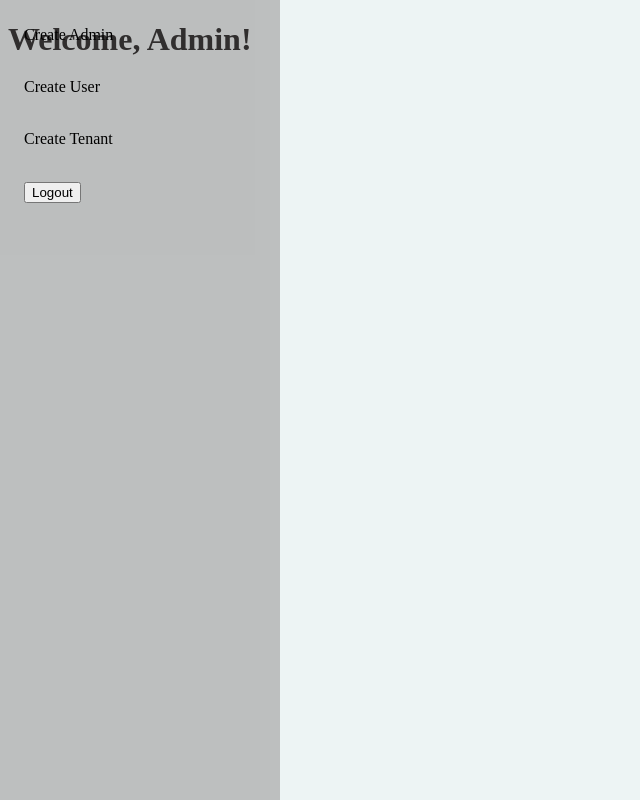
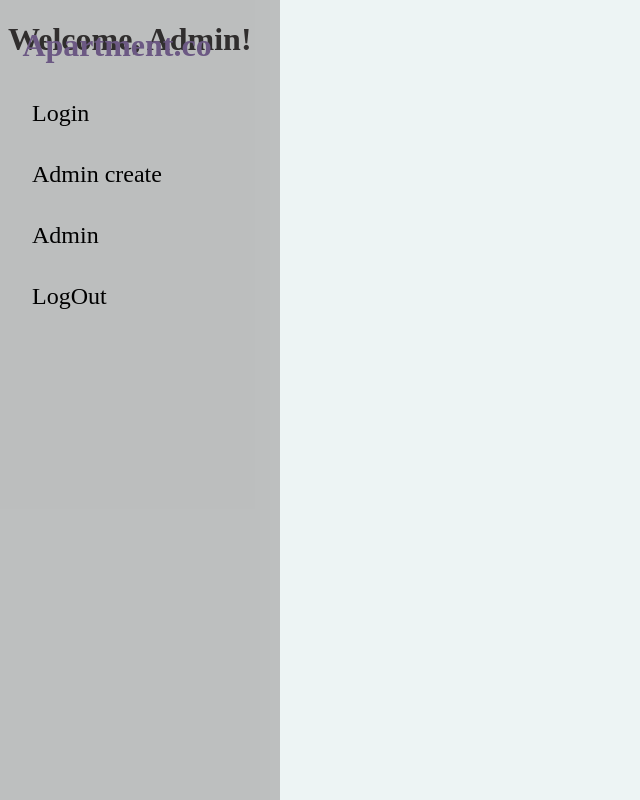
Before and after one commit to Umarocks/ApartmentMgmt, a React (Create React App) app in the folder client/: page /admin in a window 1280 px wide. Shown: the whole page, without its empty margins (0-640 px from the left). Built offline with nearby package versions, Linux system fonts and the light colour scheme.

Commit message:
login logout working

```diff
--- a/client/src/App.js
+++ b/client/src/App.js
@@ -14,12 +14,14 @@ import {
   faCheck,
 } from "@fortawesome/free-solid-svg-icons";
 import MyContext from "./MyContext";
+import Logout from "./components/Logout/Logout";
+
 function App() {
   const [menuItems, setMenuItems] = useState([
-    { link: "/login", faValue: faUser, value: "Login" },
-    { link: "/signup", faValue: faUser, value: "Sign Up" },
-    { link: "/pay-rent", faValue: faMoneyBill, value: "Pay Rent" },
-    { link: "/file-complaint", faValue: faCheck, value: "File Complaint" },
+    { link: "/login", faValue: "faUser", value: "Login" },
+    { link: "/signup", faValue: "faUser", value: "Sign Up" },
+    { link: "/pay-rent", faValue: "faMoneyBill", value: "Pay Rent" },
+    { link: "/file-complaint", faValue: "faCheck", value: "File Complaint" },
   ]);
   return (
     <MyContext.Provider value={{ menuItems, setMenuItems }}>
@@ -31,6 +33,7 @@ function App() {
           <Route path="/pay-rent" element={<Payrent />} />
           <Route path="/file-complaint" element={<Filecomplaint />} />
           <Route path="/admin" element={<Admin />} />
+          <Route path="/logout" element={<Logout />} />
         </Routes>
       </BrowserRouter>
     </MyContext.Provider>
--- /dev/null
+++ b/client/src/MenuItems.js
@@ -0,0 +1,8 @@
+const menuItems = [
+  { link: "/login", faValue: "faUser", value: "Login" },
+  { link: "/signup", faValue: "faUser", value: "Sign Up" },
+  { link: "/pay-rent", faValue: "faMoneyBill", value: "Pay Rent" },
+  { link: "/file-complaint", faValue: "faCheck", value: "File Complaint" },
+];
+
+export default { menuItems };
--- a/client/src/components/Admin/Admin.jsx
+++ b/client/src/components/Admin/Admin.jsx
@@ -1,4 +1,4 @@
-import React, { useState } from "react";
+import React, { useState, useContext, useEffect } from "react";
 import axios from "axios";
 import {
   faUser,
@@ -6,33 +6,35 @@ import {
   faExclamationTriangle,
   faCheck,
 } from "@fortawesome/free-solid-svg-icons";
-import MyContext from "../../App"; // Import your MyContext here
+
+import MyContext from "../../MyContext";
+import Sidebar from "../Sidebar/Sidebar";
 const Admin = () => {
-  const handleLogout = async () => {
-    try {
-      await axios.get("http://localhost:3000/auth/logout", {
-        withCredentials: true,
-      });
-      // Redirect to login page after successful logout
-      window.location.href = "/login";
-      // Perform any additional logic after successful logout
-    } catch (error) {
-      // Handle error if logout request fails
-      console.error("Logout failed:", error);
-    }
-  };
+  const adminMenuItem = [
+    { link: "/login", faValue: "faUser", value: "Login" },
+    { link: "/signup", faValue: "faUser", value: "Admin create" },
+    { link: "/pay-rent", faValue: "faMoneyBill", value: "Admin" },
+    {
+      link: "/logout",
+      faValue: "faCheck",
+      value: "LogOut",
+    },
+  ];
+  const { setMenuItems } = useContext(MyContext);
+  useEffect(() => {
+    setMenuItems(adminMenuItem);
+  }, []);
+
   return (
     <div className="admin-container">
-      <div className="sidebar">
+      {/* <div className="sidebar">
         <ul>
-          <li>Create Admin</li>
-          <li>Create User</li>
-          <li>Create Tenant</li>
           <li>
             <button onClick={handleLogout}>Logout</button>
           </li>
         </ul>
-      </div>
+      </div> */}
+      <Sidebar />
       <div className="dashboard">
         <h1>Welcome, Admin!</h1>
         {/* Add more dashboard content here */}
--- a/client/src/components/Home/Home.jsx
+++ b/client/src/components/Home/Home.jsx
@@ -1,4 +1,4 @@
-import React, { useState, useContext } from "react";
+import React, { useState, useContext, useEffect } from "react";
 import Sidebar from "../Sidebar/Sidebar";
 import backgroundImage from "../../Assets/Homepage.jpeg";
 import {
@@ -8,9 +8,16 @@ import {
   faCheck,
 } from "@fortawesome/free-solid-svg-icons";
 import MyContext from "../../MyContext"; // Import your MyContext here
-
+import Login from "../Login/Login";
+import newmenuItems from "../../MenuItems";
 const Home = () => {
   const { menuItems, setMenuItems } = useContext(MyContext);
+  useEffect(() => {
+    setMenuItems(menuItems);
+    setIsLoading(false);
+  }, []);
+  const [isLoading, setIsLoading] = useState(true);
+
   console.log(menuItems);
   return (
     <div>
--- a/client/src/components/Login/Login.jsx
+++ b/client/src/components/Login/Login.jsx
@@ -1,11 +1,12 @@
-import React, { useRef } from "react";
+import React, { useRef, useContext } from "react";
 import Sidebar from "../Sidebar/Sidebar";
 import "./Login.css"; // Import CSS file for login component styling
 import axios from "axios";
-
+import MyContext from "../../MyContext";
 const Login = () => {
   const emailRef = useRef(null);
   const passwordRef = useRef(null);
+  const { setMenuItems } = useContext(MyContext);
 
   const handleSubmit = (e) => {
     e.preventDefault();
@@ -29,6 +30,7 @@ const Login = () => {
           console.log(response.data);
           if (response.data.data.role == "Admin") {
             // Redirect to dashboard
+
             console.log("Redirecting to admin dashboard");
             window.location.href = "/admin";
           }
--- /dev/null
+++ b/client/src/components/Logout/Logout.jsx
@@ -0,0 +1,30 @@
+import React, { useEffect } from "react";
+import axios from "axios";
+
+function Logout() {
+  const handleLogout = async () => {
+    try {
+      await axios.get("http://localhost:3000/auth/logout", {
+        withCredentials: true,
+      });
+      // Redirect to login page after successful logout
+      window.location.href = "/login";
+      // Perform any additional logic after successful logout
+    } catch (error) {
+      // Handle error if logout request fails
+      console.error("Logout failed:", error);
+    }
+  };
+
+  useEffect(() => {
+    handleLogout();
+  }, []);
+
+  return (
+    <div>
+      <button onClick={handleLogout}>Logout</button>
+    </div>
+  );
+}
+
+export default Logout;
--- a/client/src/components/Sidebar/Sidebar.jsx
+++ b/client/src/components/Sidebar/Sidebar.jsx
@@ -11,8 +11,9 @@ import {
 import SideBarList from "../SideBarList/SideBarList";
 import MyContext from "../../MyContext"; // Import your MyContext here
 
-const Sidebar = (props) => {
+const Sidebar = () => {
   const { menuItems, setMenuItems } = useContext(MyContext);
+  console.log(menuItems);
   return (
     <div className="home">
       {/* <h1>Welcome to Apartment Management System</h1> */}
```
